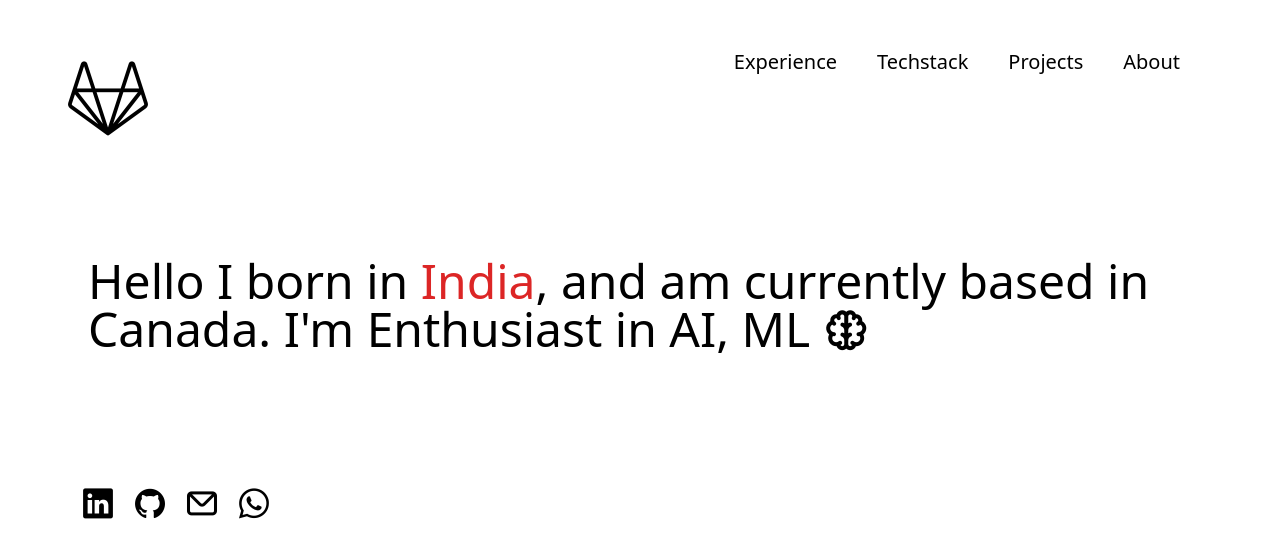
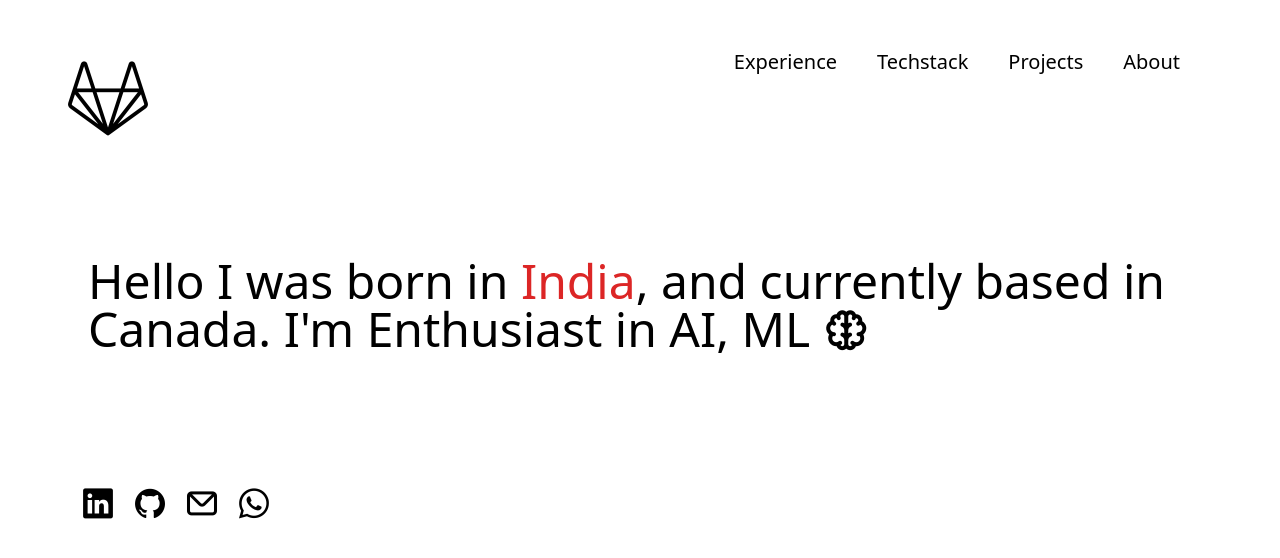
Before and after one commit to harshrathod5341/Portfolio, a React (Create React App) app: page /about in a window 1280 px wide. Shown: the top 558 px of the page. Built offline with nearby package versions, Linux system fonts and the light colour scheme.

Commit message:
Update About.js

```diff
--- a/src/components/About.js
+++ b/src/components/About.js
@@ -3,7 +3,7 @@ export default function About() {
     return (
         <>
             <div>
-                <p class='font-light text-5xl m-12 p-10'>Hello I born in <span class='text-red-600 font-normal'>India</span>, and am currently based in Canada. I'm Enthusiast in AI, ML<i class="uil uil-brain ml-3"></i> </p>
+                <p class='font-light text-5xl m-12 p-10'>Hello I was born in <span class='text-red-600 font-normal'>India</span>, and currently based in Canada. I'm Enthusiast in AI, ML<i class="uil uil-brain ml-3"></i> </p>
             </div>
 
             <div class='flex items-center ml-10 mr-20 p-10 gap-4 '>
```
